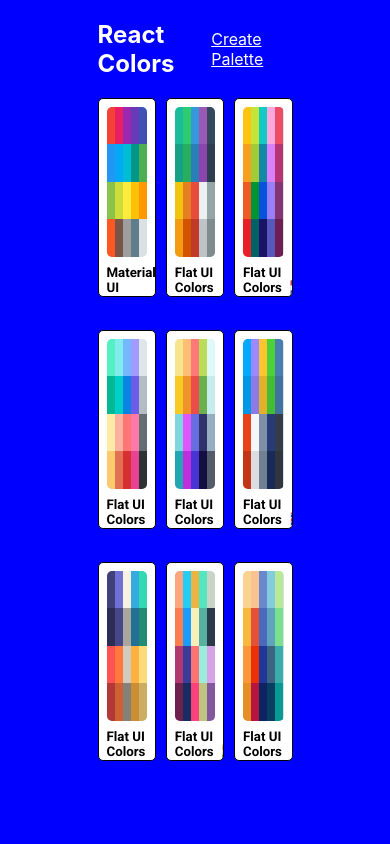
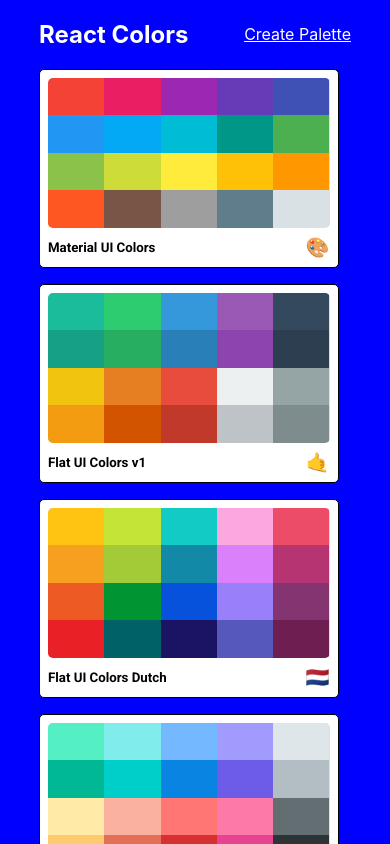
Before and after one commit to qbhatti/color-palette-app, a React (Create React App) app: page / in a window 390 px wide. Shown: the top 844 px of the page. Built offline with nearby package versions, Linux system fonts and the light colour scheme; the HTML template or start-up script is replaced by a standard one.

Commit message:
Make PaletteList responsive

```diff
--- a/src/styles/PaletteListStyles.js
+++ b/src/styles/PaletteListStyles.js
@@ -1,3 +1,5 @@
+import sizes from "./sizes";
+
 export default {
   root: {
     backgroundColor: "blue",
@@ -11,7 +13,16 @@ export default {
     display: "flex",
     alignItems: "flex-start",
     flexDirection: "column",
-    flexWrap: "wrap"
+    flexWrap: "wrap",
+    [sizes.down("xl")]: {
+      width: "60%"
+    },
+    [sizes.down("lg")]: {
+      width: "70%"
+    },
+    [sizes.down("md")]: {
+      width: "80%"
+    }
   },
 
   nav: {
@@ -30,6 +41,17 @@ export default {
     width: "100%",
     display: "grid",
     gridTemplateColumns: "repeat(3, 30%)",
-    gridGap: "5%"
+    gridGap: "2.5rem",
+    [sizes.down("lg")]: {
+      gridGap: "1.5rem"
+    },
+    [sizes.down("sm")]: {
+      gridTemplateColumns: "repeat(2, 48%)",
+      gridGap: "1.5rem"
+    },
+    [sizes.down("xs")]: {
+      gridTemplateColumns: "repeat(1, 96%)",
+      gridGap: "1rem"
+    }
   }
 };
--- a/src/styles/sizes.js
+++ b/src/styles/sizes.js
@@ -5,7 +5,8 @@ export default {
       xs: "575.98px",
       sm: "767.98px",
       md: "991.98px",
-      lg: "1199.98px"
+      lg: "1199.98px",
+      xl: "1599.98px"
     };
 
     return `@media (max-width: ${sizes[size]})`;
```
